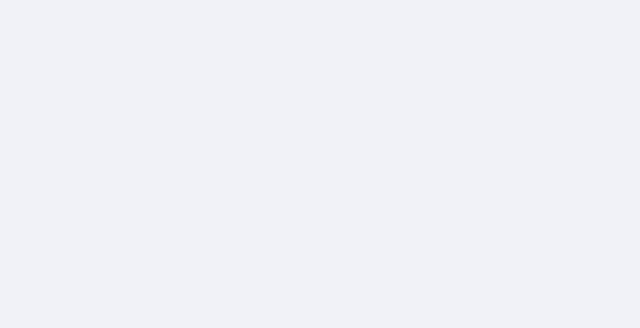
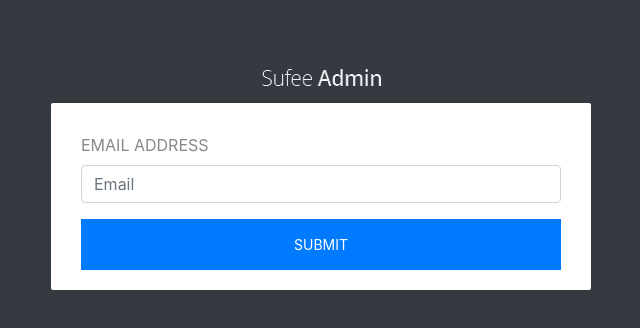
Before and after one commit to maika-kanaka/angular8-safee-admin, an Angular app: page /admin/password/forgot in a window 1280 px wide. Before the commit this address led to /. Shown: the top 328 px of the page, without its empty margins (319-959 px from the left). Built offline with nearby package versions, Linux system fonts and the light colour scheme.

Commit message:
add design page forgot password

```diff
--- /dev/null
+++ b/src/app/admin/forgot-password/forgot-password.component.html
@@ -0,0 +1,21 @@
+<div class="sufee-login d-flex align-content-center flex-wrap">
+    <div class="container">
+        <div class="login-content">
+            <div class="login-logo">
+                <a routerLink="/admin/login">
+                    <img class="align-content" src="assets/images/logo.png" alt="">
+                </a>
+            </div>
+            <div class="login-form">
+                <form>
+                    <div class="form-group">
+                        <label>Email address</label>
+                        <input type="email" class="form-control" placeholder="Email">
+                    </div>
+                        <button type="submit" class="btn btn-primary btn-flat m-b-15">Submit</button>
+
+                </form>
+            </div>
+        </div>
+    </div>
+</div>
--- /dev/null
+++ b/src/app/admin/forgot-password/forgot-password.component.ts
@@ -0,0 +1,20 @@
+import { Component, OnInit, Renderer2 } from '@angular/core';
+
+@Component({
+  selector: 'app-forgot-password',
+  templateUrl: './forgot-password.component.html',
+  styleUrls: ['./forgot-password.component.scss']
+})
+export class ForgotPasswordComponent implements OnInit {
+
+  constructor(private renderer: Renderer2) { }
+
+  ngOnInit() {
+    this.renderer.addClass(document.body, 'bg-dark');
+  }
+
+  ngOnDestroy() {
+    this.renderer.removeClass(document.body, 'bg-dark');
+  }
+
+}
--- a/src/app/admin/login/login.component.html
+++ b/src/app/admin/login/login.component.html
@@ -21,7 +21,7 @@
                             <input type="checkbox"> Remember Me
                         </label>
                                 <label class="pull-right">
-                            <a href="#">Forgotten Password?</a>
+                            <a routerLink="/admin/password/forgot">Forgotten Password?</a>
                         </label>
 
                             </div>
--- a/src/app/app-routing.module.ts
+++ b/src/app/app-routing.module.ts
@@ -2,10 +2,13 @@
 import { Routes, RouterModule } from '@angular/router';
 import { LoginComponent } from './admin/login/login.component';
 import { DashboardComponent } from './admin/dashboard/dashboard.component';
+import { ForgotPasswordComponent } from './admin/forgot-password/forgot-password.component';
 
 
 const routes: Routes = [
   {path: 'admin/login', component: LoginComponent},
+  {path: 'admin/password/forgot', component: ForgotPasswordComponent},
+
   {path: 'admin/dashboard', component: DashboardComponent},
   {path: '', redirectTo: 'admin/login', pathMatch: 'full'}
 ];
--- a/src/app/app.module.ts
+++ b/src/app/app.module.ts
@@ -7,6 +7,7 @@
 import { DashboardComponent } from './admin/dashboard/dashboard.component';
 import { SidebarLeftComponent } from './admin/sidebar-left/sidebar-left.component';
 import { SidebarRightHeaderComponent } from './admin/sidebar-right-header/sidebar-right-header.component';
+import { ForgotPasswordComponent } from './admin/forgot-password/forgot-password.component';
 
 @NgModule({
   declarations: [
@@ -14,7 +15,8 @@
     LoginComponent,
     DashboardComponent,
     SidebarLeftComponent,
-    SidebarRightHeaderComponent
+    SidebarRightHeaderComponent,
+    ForgotPasswordComponent
   ],
   imports: [
     BrowserModule,
```
Also changed, not shown: src/app/admin/forgot-password/forgot-password.component.scss (added), 1 other file (tests, documents, lock files or other folders).
